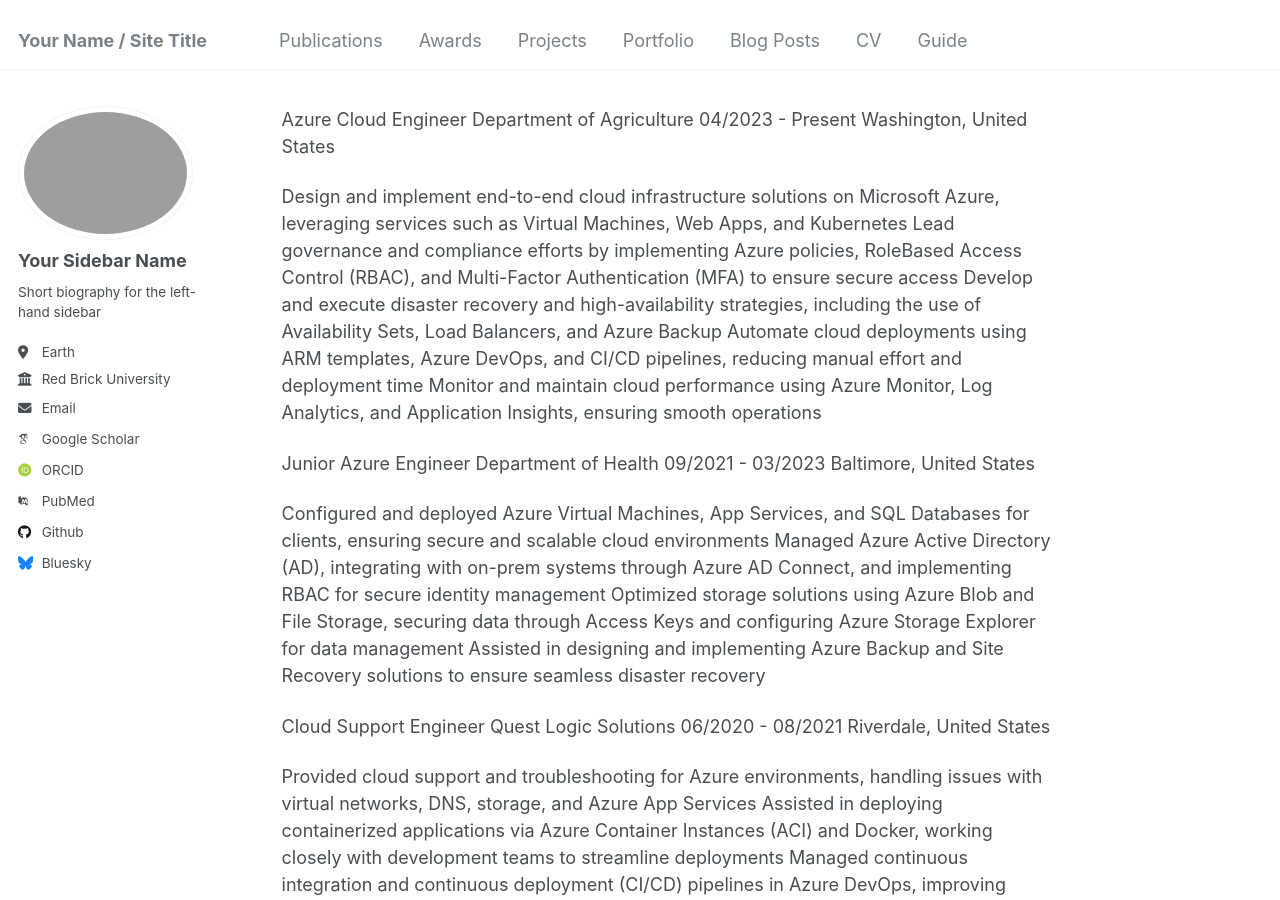
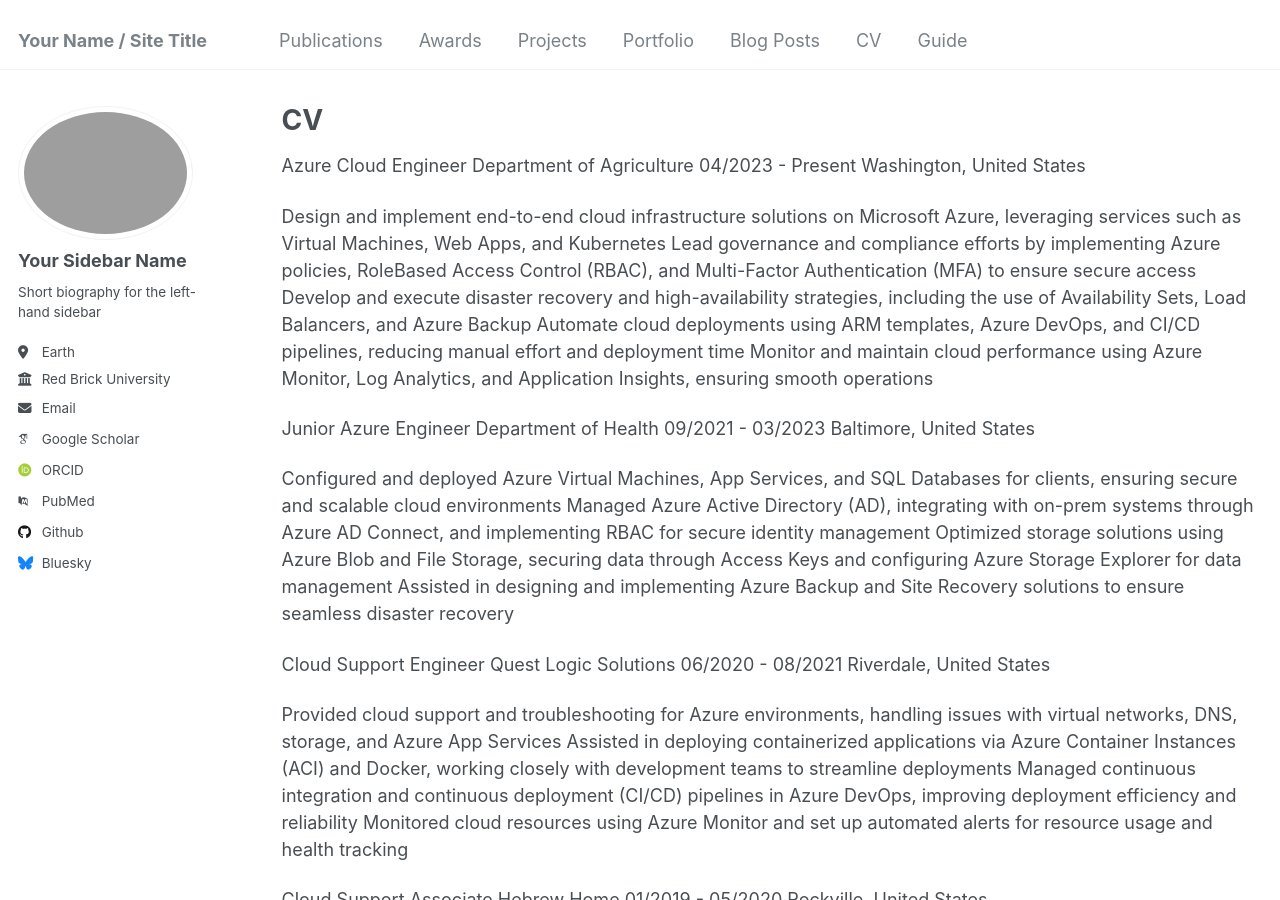
Before and after one commit to dorimaine/.github.io-, a Jekyll site: the page built from _pages/cv.md, in a window 1280 px wide and 900 px high. Built offline with Jekyll 4.4.1, drawn with Linux system fonts in a browser that asks for light colours; some web fonts are replaced; our own code applies the rules of GitHub Pages for plain Markdown files.

Commit message:
Update cv.md

```diff
--- a/_pages/cv.md
+++ b/_pages/cv.md
@@ -1,3 +1,11 @@
+---
+layout: archive
+title: "CV"
+permalink: https://dorimaine.github.io/cv/
+author_profile: True
+redirect_from:
+  - /resume
+---
 
 {% include base_path %}
 
```
